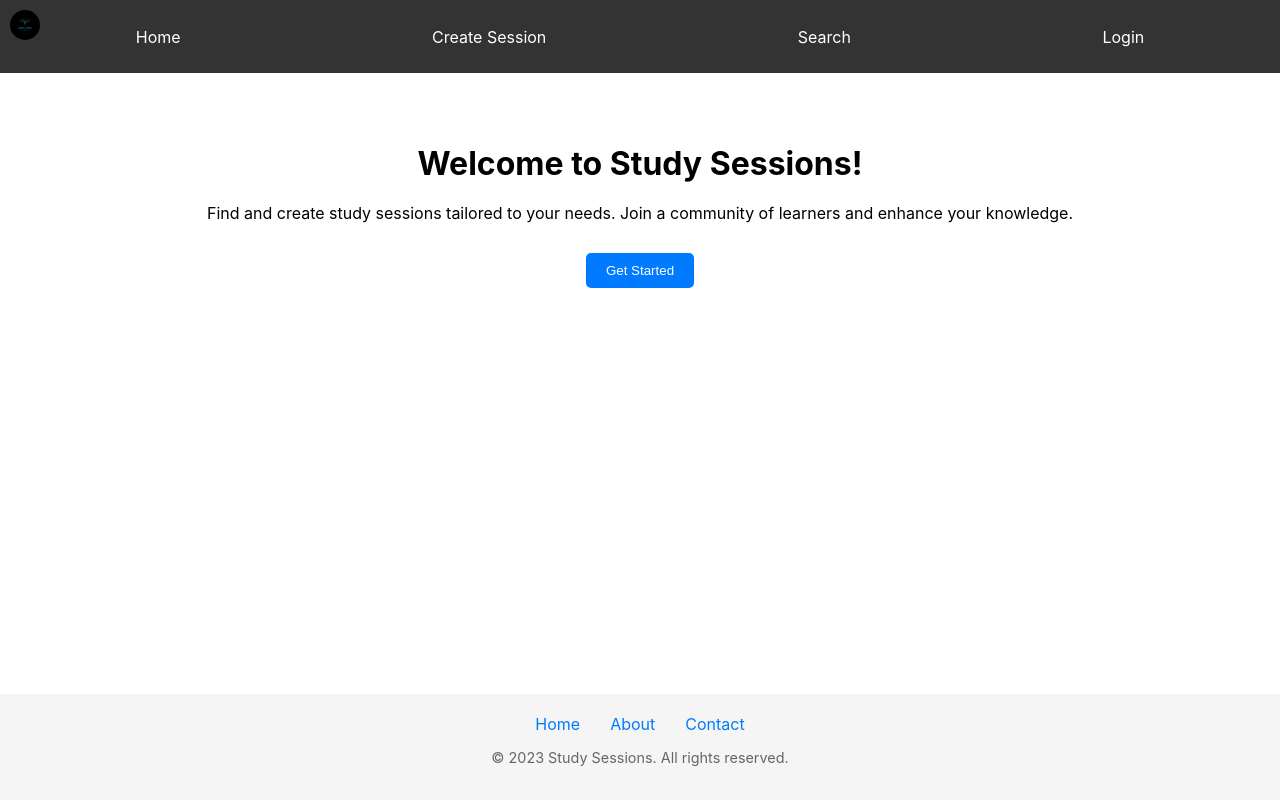
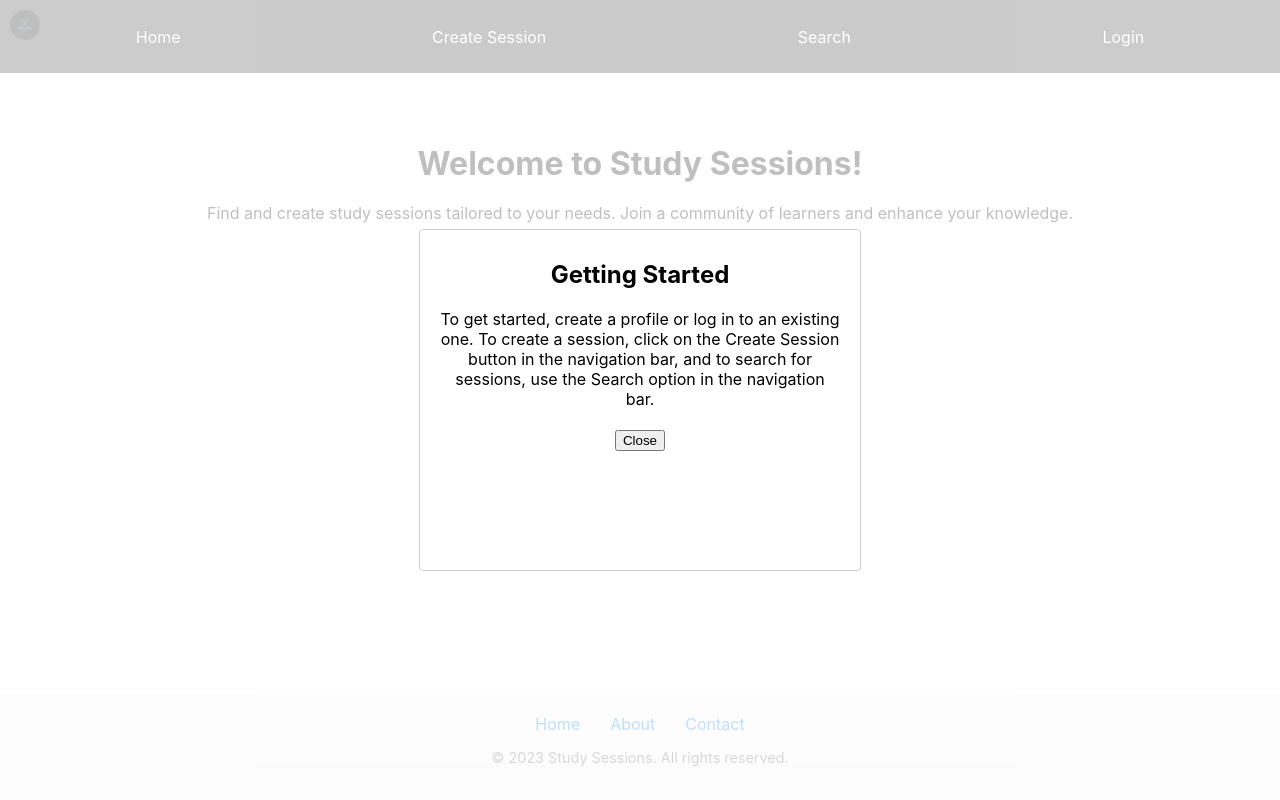
Before and after one commit to Stanagley/Study-Session-Connect, a React (Create React App) app in the folder ssc/: page / in a window 1280 px wide. Both pictures are taken after a click on the button "Get Started". Built offline with nearby package versions, Linux system fonts and the light colour scheme.

Commit message:
added getting started page to home page

```diff
--- a/ssc/package.json
+++ b/ssc/package.json
@@ -10,6 +10,7 @@
     "history": "^5.3.0",
     "react": "^18.2.0",
     "react-dom": "^18.2.0",
+    "react-modal": "^3.16.1",
     "react-router-dom": "^6.16.0",
     "react-scripts": "^5.0.1",
     "web-vitals": "^2.1.4"
--- a/ssc/src/App.jsx
+++ b/ssc/src/App.jsx
@@ -1,5 +1,5 @@
 import React, { useState, useEffect } from 'react';
-import { BrowserRouter as Router, Route, Routes } from 'react-router-dom';
+import { BrowserRouter as Router, Route, Routes, Link } from 'react-router-dom';
 import LoginPage from './views/LoginPage';
 import HomePage from './views/HomePage';
 import AboutPage from './views/AboutPage';
@@ -14,6 +14,7 @@ import Footer from './components/Footer';
 import history from './components/history';
 
 function App() {
+
 
     useEffect(() => {
         console.log(localStorage.getItem("username"))
--- /dev/null
+++ b/ssc/src/views/GettingStartedModal.jsx
@@ -0,0 +1,44 @@
+import React from 'react';
+import Modal from 'react-modal';
+
+Modal.setAppElement('#root');
+
+function GettingStartedModal({ isOpen, onRequestClose }) {
+    const modalStyles = {
+        content: {
+            maxWidth: '400px',
+            maxHeight: '300px',
+            margin: 'auto',
+            textAlign: 'center',
+        },
+    };
+
+    const contentStyles = {
+        title: {
+            fontSize: '1.5em',
+            margin: '10px 0',
+        },
+        description: {
+            margin: '20px 0',
+        },
+    };
+
+    return (
+        <Modal
+            isOpen={isOpen}
+            onRequestClose={onRequestClose}
+            contentLabel="Getting Started Modal"
+            style={modalStyles}
+        >
+            <h2 style={contentStyles.title}>Getting Started</h2>
+            <p style={contentStyles.description}>
+                To get started, create a profile or log in to an existing one. To create a session, click on
+                the Create Session button in the navigation bar, and to search for sessions, use the Search option in the navigation
+                bar.
+            </p>
+            <button onClick={onRequestClose}>Close</button>
+        </Modal>
+    );
+}
+
+export default GettingStartedModal;
--- a/ssc/src/views/HomePage.jsx
+++ b/ssc/src/views/HomePage.jsx
@@ -1,6 +1,9 @@
-import React from 'react';
+import React, { useState } from 'react';
+import GettingStartedModal from './GettingStartedModal'; // Import the GettingStartedModal component
 
 function HomePage() {
+    const [isGettingStartedModalOpen, setGettingStartedModalOpen] = useState(false);
+
     const styles = {
         container: { padding: '50px 20px', textAlign: 'center' },
         title: { fontSize: '2em', marginBottom: '20px' },
@@ -8,11 +11,25 @@ function HomePage() {
         button: { padding: '10px 20px', cursor: 'pointer', backgroundColor: '#007BFF', color: 'white', border: 'none', borderRadius: '5px' }
     };
 
+    const openGettingStartedModal = () => {
+        setGettingStartedModalOpen(true);
+    };
+
+    const closeGettingStartedModal = () => {
+        setGettingStartedModalOpen(false);
+    };
+
     return (
         <div style={styles.container}>
             <h1 style={styles.title}>Welcome to Study Sessions!</h1>
             <p style={styles.description}>Find and create study sessions tailored to your needs. Join a community of learners and enhance your knowledge.</p>
-            <button style={styles.button}>Get Started</button>
+            <button style={styles.button} onClick={openGettingStartedModal}>
+                Get Started
+            </button>
+            <GettingStartedModal
+                isOpen={isGettingStartedModalOpen}
+                onRequestClose={closeGettingStartedModal}
+            />
         </div>
     );
 }
```
Also changed, not shown: 1 other file (tests, documents, lock files or other folders).
